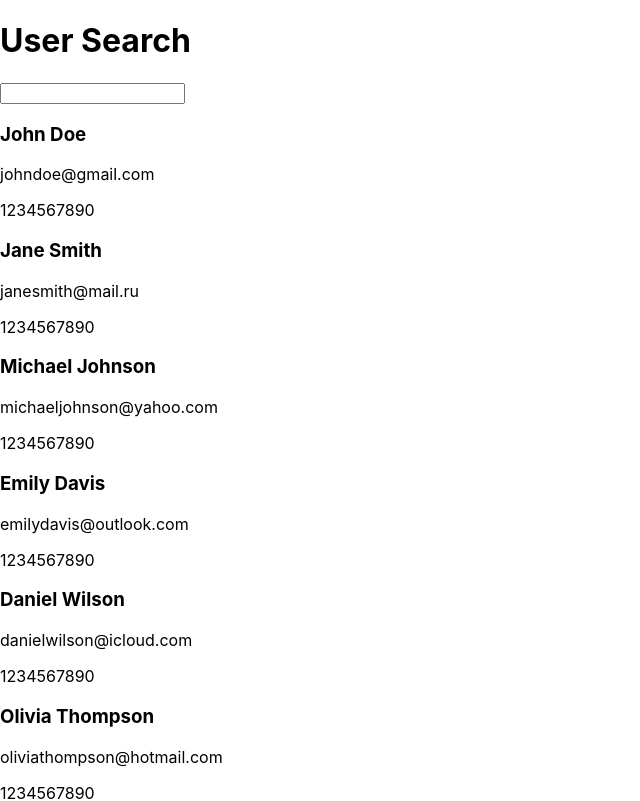
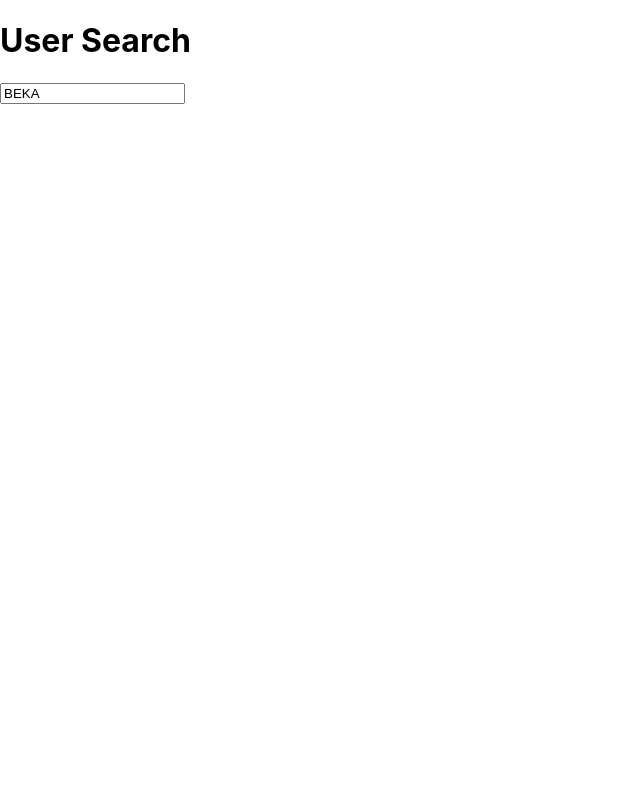
Before and after one commit to Asylniet/react-course, a React (Create React App) app in the folder lesson_2/: page / in a window 1280 px wide. Shown: the top 801 px of the page, without its empty margins (0-640 px from the left). Built offline with nearby package versions, Linux system fonts and the light colour scheme.

Commit message:
updated debounce func

```diff
--- a/lesson_2/src/components/UserList.tsx
+++ b/lesson_2/src/components/UserList.tsx
@@ -1,26 +1,16 @@
 import React from 'react'
 import UserSearch from './UserSearch';
 import { TUser } from '../models/User';
-import { debounce } from '../utils/debounce';
+import { useDebounce } from '../hooks/useDebouce,hook';
 
 type UserListProps = {
   users: TUser[];
 }
 
 const UserList: React.FC<UserListProps> = ({ users }) => {
-  const [search, setSearch] = React.useState('');
-  const [debouncedSearch, setDebouncedSearch] = React.useState('');
-
-  const debouncedSetSearch = React.useCallback(
-    debounce((value: string) => {
-      setDebouncedSearch(value);
-    }, 300),
-  []);
-
-  const handleOnChange = (e: React.ChangeEvent<HTMLInputElement>) => {
-    setSearch(e.target.value);
-    debouncedSetSearch(e.target.value);
-  }
+  const { value: search, debouncedValue: debouncedSearch, handleOnChange } = useDebounce({
+    initialValue: "BEKA"
+   });
 
   const filteredUsers = users.filter((user) => {
     return user.name.toLowerCase().includes(debouncedSearch.toLowerCase()) || user.email.toLowerCase().includes(debouncedSearch.toLowerCase());
--- /dev/null
+++ b/lesson_2/src/hooks/useDebouce,hook.ts
@@ -0,0 +1,25 @@
+import React from "react";
+import { debounce } from "../utils/debounce";
+
+type useDebounceProps = {
+  initialValue?: string,
+  delay?: number
+}
+
+export const useDebounce = ({ initialValue = "", delay = 300 }: useDebounceProps) => {
+  const [value, setValue] = React.useState(initialValue);
+  const [debouncedValue, setDebouncedValue] = React.useState(initialValue);
+
+  const debouncedSetValue = React.useCallback(
+    debounce((value: string) => {
+      setDebouncedValue(value);
+    }, delay),
+  []);
+
+  const handleOnChange = (e: React.ChangeEvent<HTMLInputElement>) => {
+    setValue(e.target.value);
+    debouncedSetValue(e.target.value);
+  }
+
+  return { value, debouncedValue, handleOnChange }
+}
```
